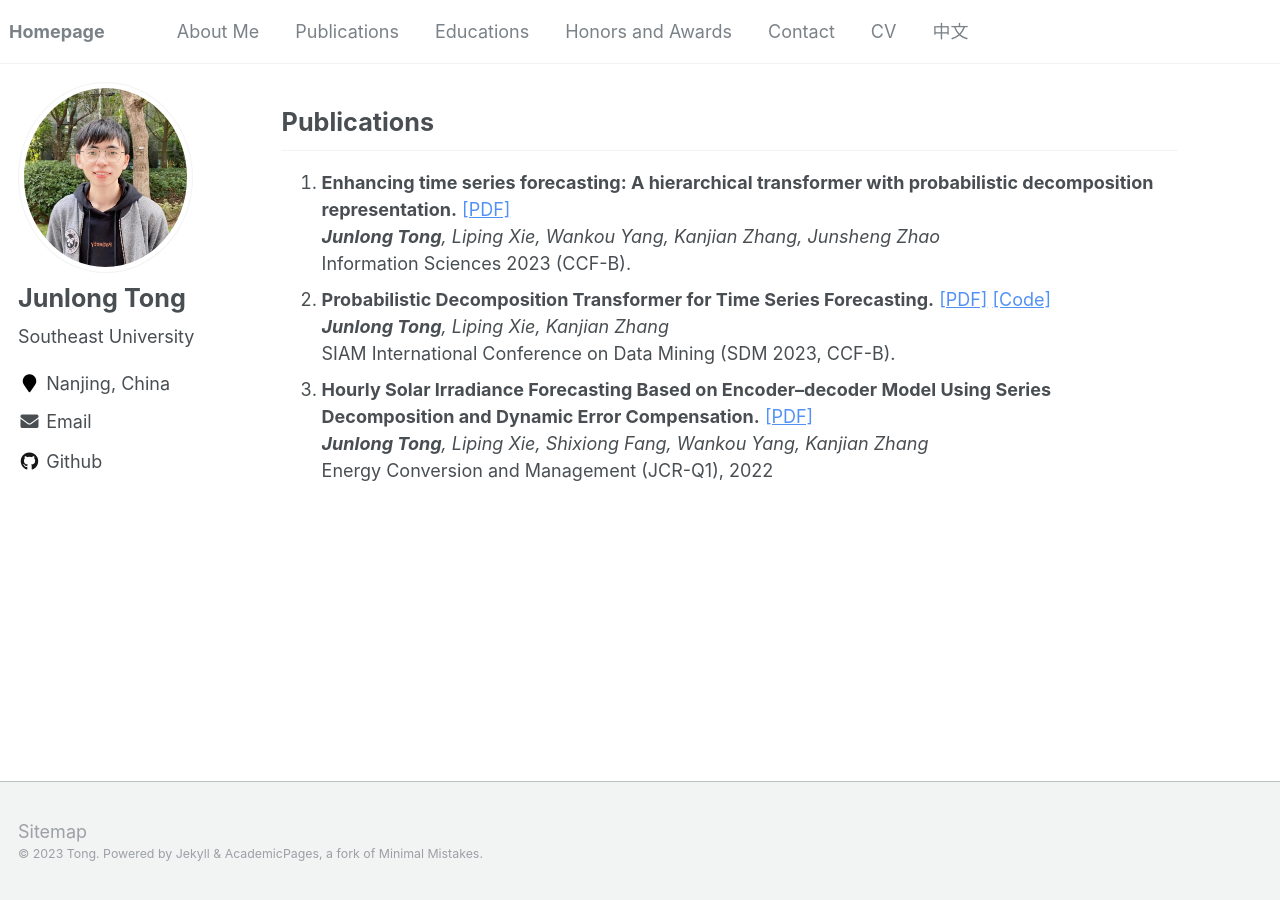
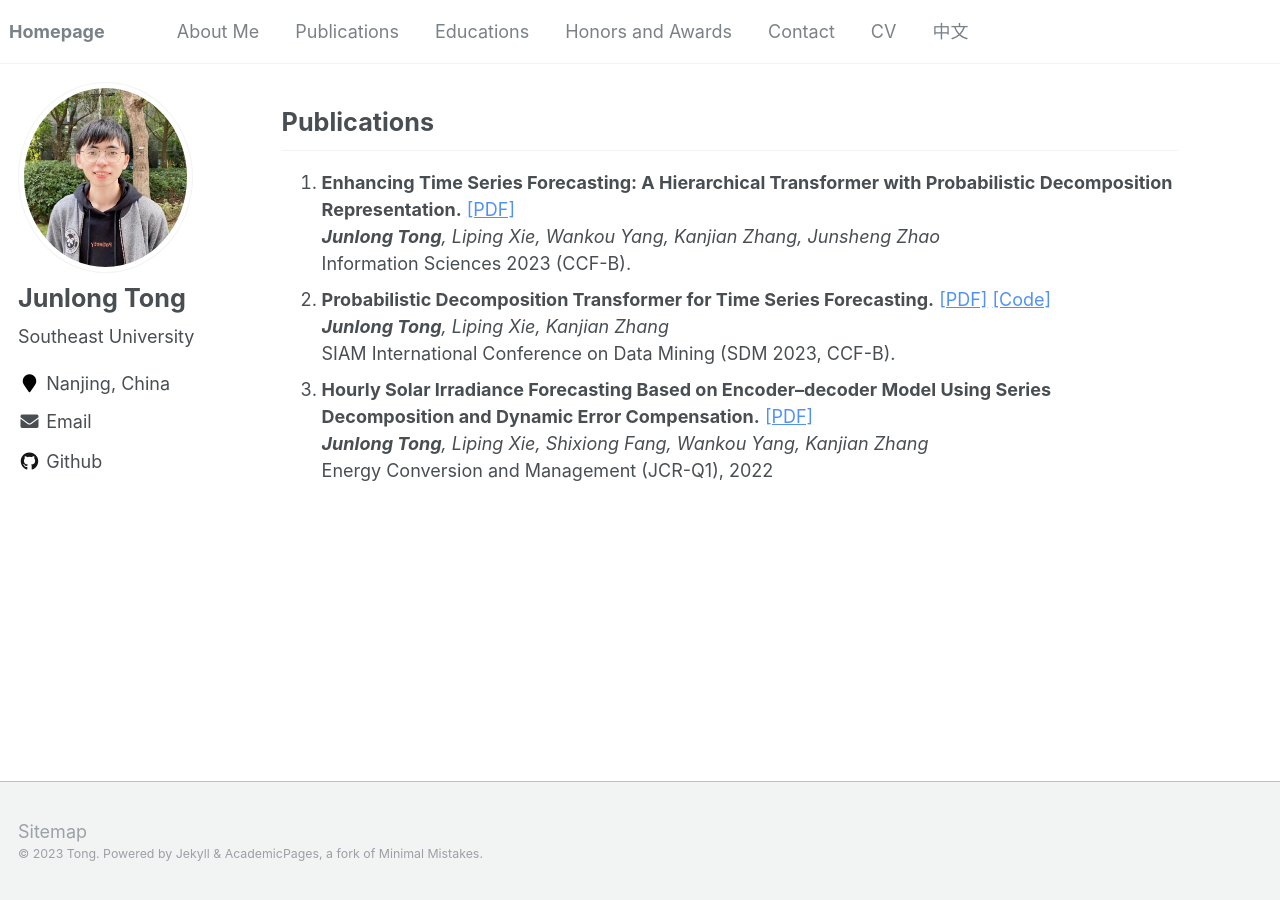
Before and after one commit to JL-tong/JL-tong.github.io, a Jekyll site: the page built from _pages/include/Publications.md, in a window 1280 px wide. Built offline with Jekyll 4.4.1, drawn with Linux system fonts in a browser that asks for light colours; our own code applies the rules of GitHub Pages for plain Markdown files; comment, search, counter and statistics services are not loaded.

```diff
--- a/_pages/include/Publications.md
+++ b/_pages/include/Publications.md
@@ -1,6 +1,6 @@
 # Publications
 <ol>
-  <li><b>Enhancing time series forecasting: A hierarchical transformer with probabilistic decomposition representation.</b>
+  <li><b>Enhancing Time Series Forecasting: A Hierarchical Transformer with Probabilistic Decomposition Representation.</b>
   <a href="https://doi.org/10.1016/j.ins.2023.119410" target="_blank" rel="noopener noreferrer">[PDF]</a><br>
 <!--   <a href="https://github.com/JL-tong/PDTrans" target="_blank" rel="noopener noreferrer">[Code]</a><br>  -->
 	  <i><b>Junlong Tong</b>, Liping Xie, Wankou Yang, Kanjian Zhang, Junsheng Zhao<br></i>
```
